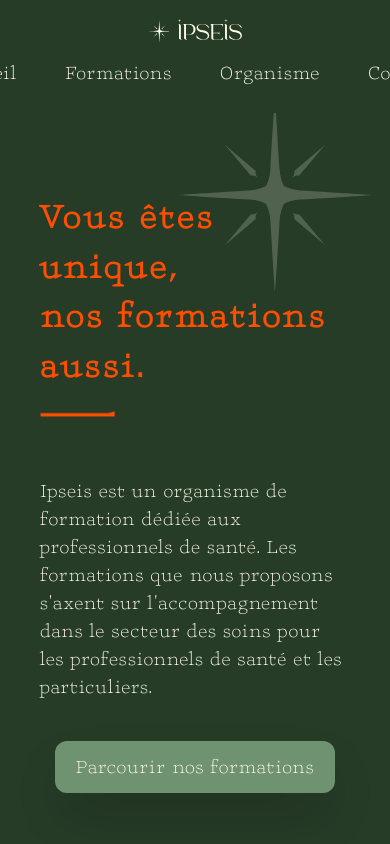
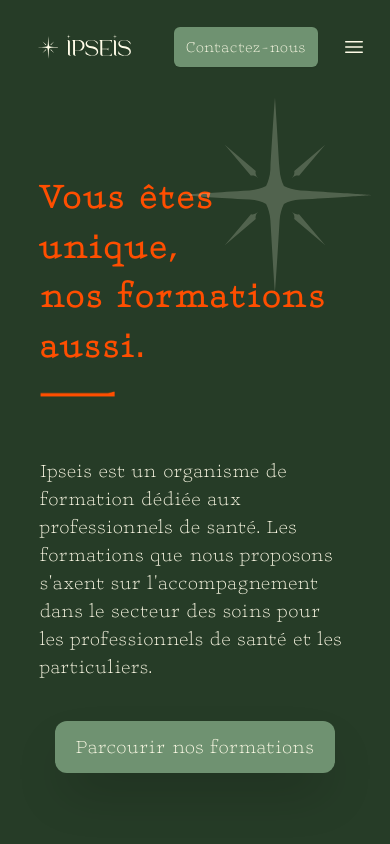
Before and after one commit to Jyok1m/ipseis, a Next.js app: page / in a window 390 px wide. Shown: the top 844 px of the page. Built offline with nearby package versions, Linux system fonts and the light colour scheme.

Commit message:
Ajouter un menu mobile et un lien "Contact" dans l'en-tête

```diff
--- a/src/components/global/Header.tsx
+++ b/src/components/global/Header.tsx
@@ -1,6 +1,8 @@
 "use client";
 
-import React from "react";
+import React, { useState } from "react";
+import { Dialog, DialogPanel } from "@headlessui/react";
+import { Bars3Icon, XMarkIcon } from "@heroicons/react/24/outline";
 import Image from "next/image";
 import Link from "next/link";
 
@@ -8,27 +10,84 @@ const navigation = [
 	{ name: "Accueil", href: "/" },
 	{ name: "Formations", href: "/formations" },
 	{ name: "Organisme", href: "/a-propos" },
-	{ name: "Contact", href: "/contact" },
 ];
 
 const Header = () => {
+	const [mobileMenuOpen, setMobileMenuOpen] = useState(false);
+
 	return (
-		<header className="inset-x-0 top-0 z-50 bg-univers">
-			<nav aria-label="Global" className="flex flex-col items-center justify-center py-2 lg:p-6 gap-y-2 lg:gap-0">
-				<div className="block lg:absolute lg:left-6">
-					<Link href="/">
+		<header className="bg-univers">
+			<nav aria-label="Global" className="mx-auto flex max-w-7xl items-center justify-between gap-x-6 p-6 lg:px-8">
+				<div className="flex lg:flex-1">
+					<Link href="/" className="-m-1.5 p-1.5">
 						<span className="sr-only">Ipseis</span>
 						<Image src={require("/src/_images/logo/logo_beige.svg")} alt="Logo Ipseis" title="Logo Ipseis" height={45} />
 					</Link>
 				</div>
-				<div className="flex gap-x-12 mb-5 lg:mb-0">
+				<div className="hidden md:flex md:gap-x-12">
 					{navigation.map((item) => (
-						<Link key={item.name} href={item.href} className="text-xl font-normal leading-6 text-support">
+						<Link key={item.name} href={item.href} className="text-md font-normal text-support">
 							{item.name}
 						</Link>
 					))}
 				</div>
+				<div className="flex flex-1 items-center justify-end gap-x-6">
+					<Link
+						href="/contact"
+						className="rounded-md bg-maitrise px-3 py-2 text-md text-support font-normal shadow-sm hover:bg-maitrise focus-visible:outline focus-visible:outline-2 focus-visible:outline-offset-2 focus-visible:outline-maitrise"
+					>
+						Contactez-nous
+					</Link>
+				</div>
+				<div className="flex md:hidden">
+					<button
+						type="button"
+						onClick={() => setMobileMenuOpen(true)}
+						className="-m-2.5 inline-flex items-center justify-center rounded-md p-2.5 text-support"
+					>
+						<span className="sr-only">Ouvrir le menu</span>
+						<Bars3Icon aria-hidden="true" className="size-6" />
+					</button>
+				</div>
 			</nav>
+
+			<Dialog open={mobileMenuOpen} onClose={setMobileMenuOpen} className="md:hidden">
+				<div className="fixed inset-0 z-10" />
+				<DialogPanel className="fixed inset-y-0 right-0 z-10 w-full overflow-y-auto bg-maitrise px-6 py-6 sm:max-w-sm sm:ring-1 sm:ring-univers">
+					<div className="flex items-center gap-x-6">
+						<Link href="/" className="-m-1.5 p-1.5">
+							<span className="sr-only">Ipseis</span>
+							<Image src={require("/src/_images/logo/logo_beige.svg")} alt="Logo Ipseis" title="Logo Ipseis" height={32} />
+						</Link>
+
+						<Link
+							href="/contact"
+							className="ml-auto rounded-md bg-univers px-3 py-2 text-sm font-semibold text-support shadow-sm hover:bg-univers/80 focus-visible:outline focus-visible:outline-2 focus-visible:outline-offset-2"
+						>
+							Contactez-nous
+						</Link>
+						<button type="button" onClick={() => setMobileMenuOpen(false)} className="-m-2.5 rounded-md p-2.5 text-univers">
+							<span className="sr-only">Fermer le menu</span>
+							<XMarkIcon aria-hidden="true" className="size-6" />
+						</button>
+					</div>
+					<div className="mt-6 flow-root">
+						<div className="-my-6 divide-y divide-gray-500/10">
+							<div className="space-y-2 py-6">
+								{navigation.map((item) => (
+									<Link
+										key={item.name}
+										href={item.href}
+										className="-mx-3 block rounded-lg px-3 py-2 text-base/7 font-semibold text-univers hover:bg-support"
+									>
+										{item.name}
+									</Link>
+								))}
+							</div>
+						</div>
+					</div>
+				</DialogPanel>
+			</Dialog>
 		</header>
 	);
 };
```
